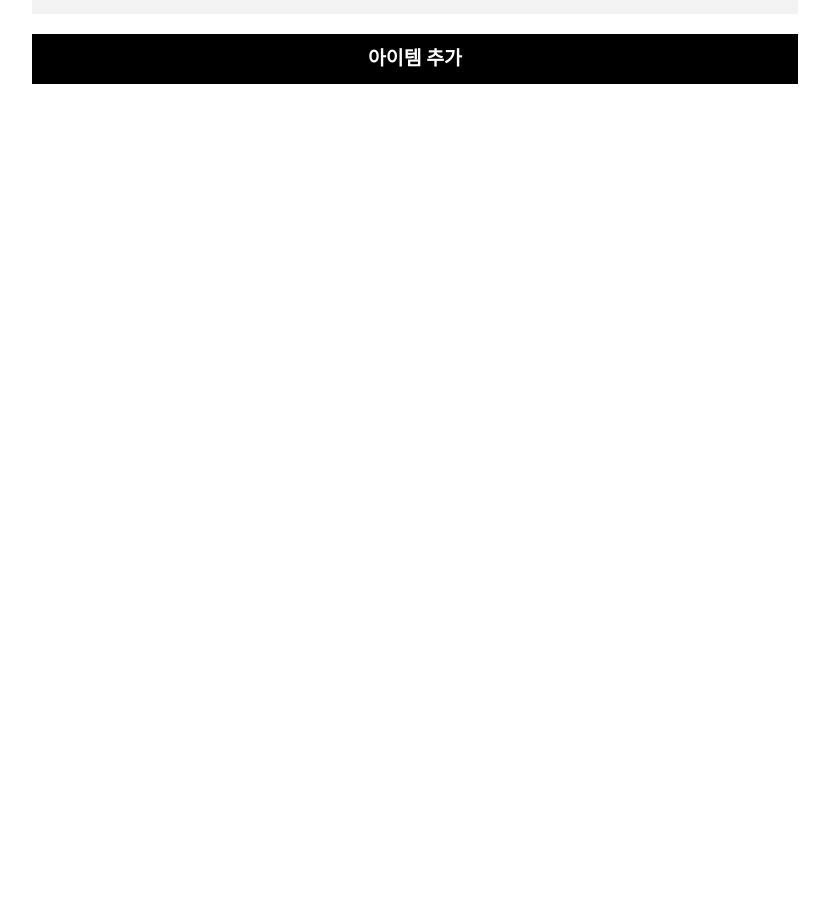
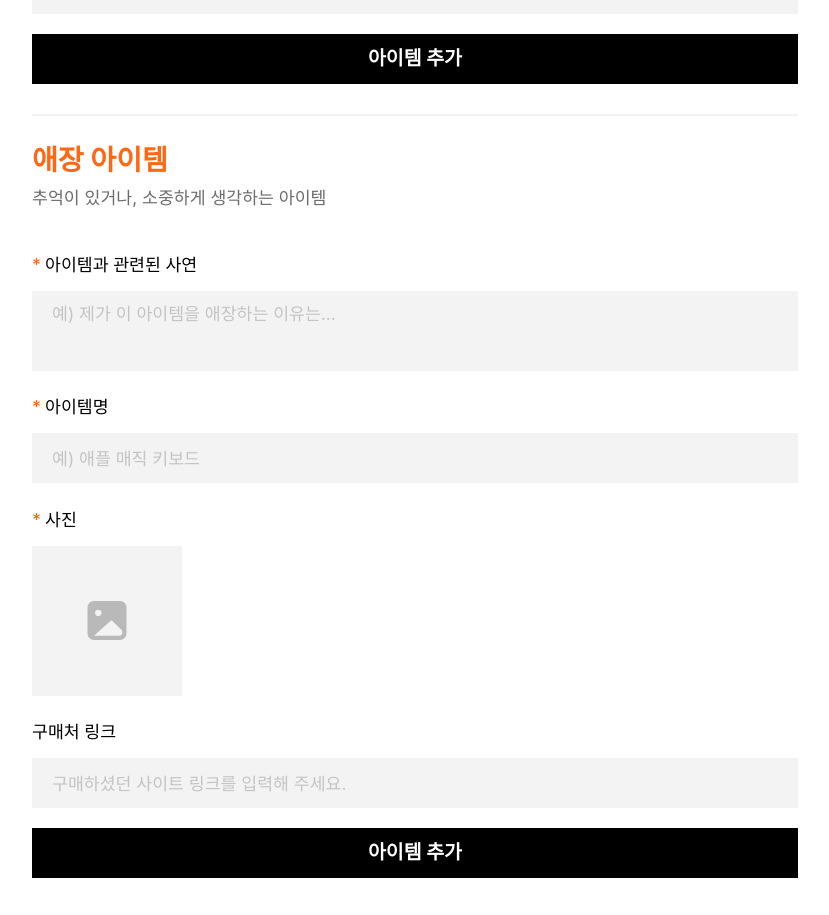
Before and after one commit to MyDeskDev/my-desk-front, a Next.js app: page /invite/desks/new in a window 1280 px wide. Shown: the part 3788-4703 px from the top of the page, without its empty margins (226-1055 px from the left). Before the commit the page ends 3909 px from the top, so only its background shows below. Built offline with nearby package versions, Linux system fonts and the light colour scheme; a web font is replaced by a local one.

Commit message:
InviteDesksNew 애장아이템 입력 추가

```diff
--- a/src/pages/invite/desks/new.tsx
+++ b/src/pages/invite/desks/new.tsx
@@ -221,6 +221,27 @@ const InviteCreateDesk: NextPage = () => {
                 <ActionButton>아이템 추가</ActionButton>
               </HStack>
             </DeskInputSection>
+            <DeskInputSection>
+              <FormSectionLabel
+                label="애장 아이템"
+                helperText="추억이 있거나, 소중하게 생각하는 아이템"
+              />
+              <InputBox label="아이템과 관련된 사연" isRequired>
+                <Textarea placeholder="예) 제가 이 아이템을 애장하는 이유는..." />
+              </InputBox>
+              <InputBox label="아이템명" isRequired>
+                <TextInput placeholder="예) 애플 매직 키보드" />
+              </InputBox>
+              <InputBox label="사진" isRequired>
+                <ImageInput />
+              </InputBox>
+              <InputBox label="구매처 링크">
+                <TextInput placeholder="구매하셨던 사이트 링크를 입력해 주세요." />
+              </InputBox>
+              <HStack spacing="4px" mt="10px">
+                <ActionButton>아이템 추가</ActionButton>
+              </HStack>
+            </DeskInputSection>
           </Box>
         </form>
       </main>
```
